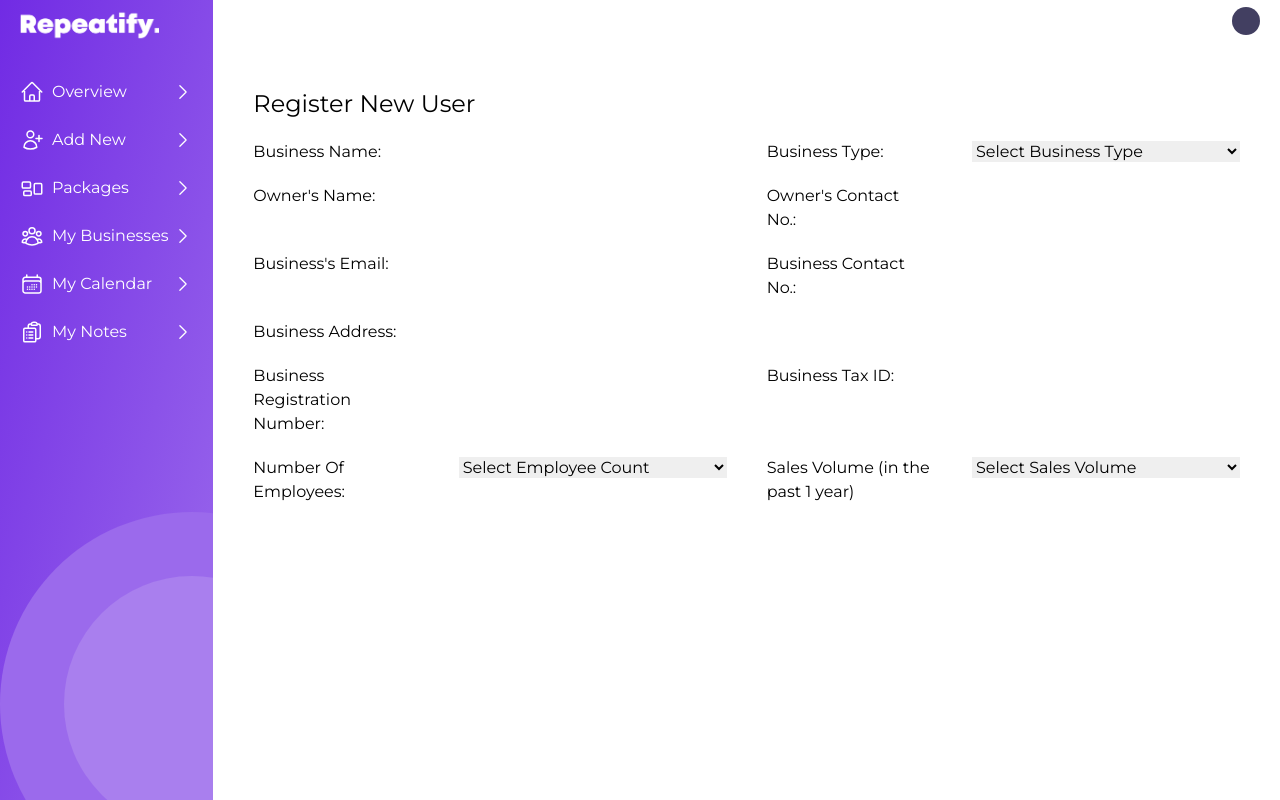
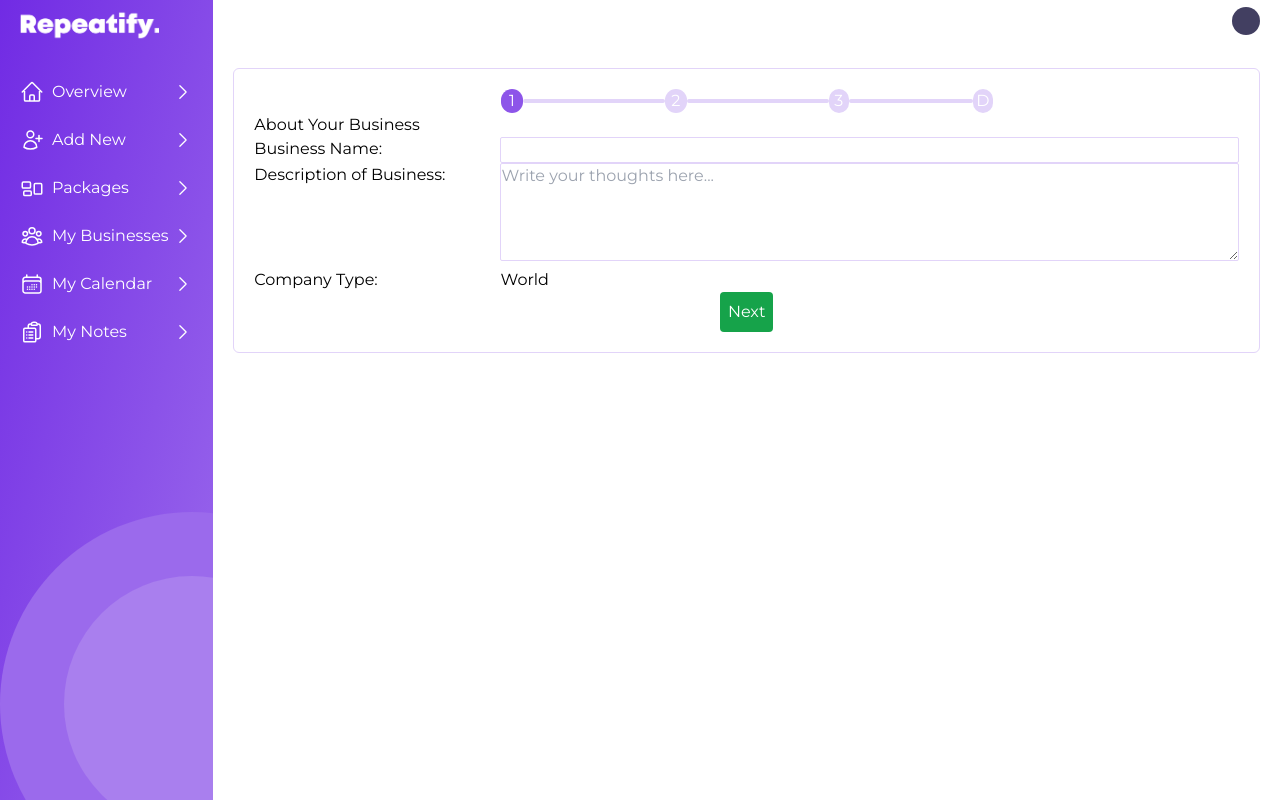
Before and after one commit to orgharoy/saas-bros_employee, a React (Create React App) app: page /register-business in a window 1280 px wide. Built offline with nearby package versions, Linux system fonts and the light colour scheme.

Commit message:
Business Registration Formatting

```diff
--- /dev/null
+++ b/src/components/RegisterNewUser/AboutBusiness.js
@@ -0,0 +1,37 @@
+import React from 'react'
+
+const AboutBusiness = ({formValues, setFormValues}) => {
+  return (
+    <div className="w-full">
+        <h1>About Your Business</h1>
+        <div className="grid grid-cols-4">
+
+          <div className="col-span-1">
+            <label htmlFor="businessName">Business Name:</label>
+          </div>
+          <div className="col-span-3">
+            <input type="text" name="businessName" id="businessName" value={formValues.businessName} onChange={(e) => setFormValues({...formValues, businessName:e.target.value})} className="w-full border border-purple-9 rounded-sm"/>
+          </div>
+
+
+          <div className="col-span-1">
+            <label htmlFor="businessDescription">Description of Business: </label>
+          </div>
+          <div className="col-span-3">
+            <textarea id="businessDescription" rows="4" class="w-full border border-purple-9 rounded-sm" placeholder="Write your thoughts here..."></textarea>
+          </div>
+
+
+          <div className="col-span-1">
+            <label htmlFor="businessName">Company Type: </label>
+          </div>
+          <div className="col-span-3">
+            <h1>World</h1>
+          </div>
+
+        </div>
+    </div>
+  )
+}
+
+export default AboutBusiness
--- /dev/null
+++ b/src/components/RegisterNewUser/AboutMerchant.js
@@ -0,0 +1,11 @@
+import React from 'react'
+
+const AboutMerchant = () => {
+  return (
+    <div>
+        About You
+    </div>
+  )
+}
+
+export default AboutMerchant
--- a/src/pages/RegisterNewUser.js
+++ b/src/pages/RegisterNewUser.js
@@ -1,9 +1,13 @@
 import React, { useState, useContext } from 'react';
 import axios from 'axios';
+
+import AboutBusiness from '../components/RegisterNewUser/AboutBusiness.js';
+import AboutMerchant from '../components/RegisterNewUser/AboutMerchant.js';
 
 import { UserContext } from '../userContext.js';
 
 const RegisterNewUser = () => {
+  const [page, setPage] = useState(1);
 
   const { userId, setUserId } = useContext(UserContext);
 
@@ -155,152 +159,260 @@ const RegisterNewUser = () => {
     setErrorMessage("");
   }
 
+//////////////////////////////////////////////////////
+
+  const FormDisplay = () => {
+    if(page === 1){
+      return(<AboutBusiness formValues={formValues} setFormValues={setFormValues} />)
+    } else if(page === 2){
+      return(<AboutMerchant formValues={formValues} setFormValues={setFormValues} />)
+    } else {
+      return (<h1>There was an Error {page}</h1>)
+    }
+  };
+
+  const ForwardButton = () => {
+    if(page === 1 || page === 2 || page=== 3){
+      return(
+        <div className="bg-green text-white p-2 rounded mx-2 cursor-pointer" onClick={()=>{setPage((page) => page + 1);}}>
+          <h1>Next</h1>
+        </div>
+      )
+    }
+    else if(page=== 4){
+      return;
+    } else {
+      return(
+        <div className="bg-purple-6 text-white p-2 rounded mx-2 cursor-pointer">
+          <p>Fuckity Fuck</p>
+        </div>
+      )
+    }
+  }
+
+  const BackButton = () => {
+    if(page=== 1){
+      return;
+    }
+    else if(page === 2 || page=== 3 || page=== 4){
+      return(
+        <div className="bg-purple-1 text-white p-2 rounded mx-2 cursor-pointer" onClick={()=>{setPage((page) => page - 1);}}>
+          <p>Back</p>
+        </div>
+      )
+    } else {
+      return(
+        <div className="bg-purple-6 text-white p-2 rounded mx-2 cursor-pointer">
+          <p>Fuckity Fuck</p>
+        </div>
+      )
+    }
+  }
+
+  const ConfirmButton = () => {
+    if(page=== 1 || page === 2 || page=== 3){
+      return;
+    }
+    else if(page === 4){
+      return(
+        <div className="bg-purple-1 text-white p-2 rounded mx-2 cursor-pointer" onClick={()=>{setPage((page) => page - 1);}}>
+          <p>Create User</p>
+        </div>
+      )
+    } else {
+      return(
+        <div className="bg-purple-6 text-white p-2 rounded mx-2 cursor-pointer">
+          <p>Fuckity Fuck</p>
+        </div>
+      )
+    }
+  }
+
   return (
-    <div className="bg-pink-1 p-5 rounded-md text-center">
-      <h1 className="text-left text-2xl mb-5">Register New User </h1>
+    <div className="border border-purple-9 rounded-md p-5 flex flex-col items-center">
 
-      <form>
-        <div className="grid grid-cols-10 gap-x-10">
+      <div className="w-2/4">
+        <div className="grid grid-cols-3">
+          <div className="flex items-center">
+            <div className="relative w-6 aspect-square bg-purple-3 rounded-full text-white flex items-center justify-center z-30">
+              <p>1</p>
+            </div>
+            <div className={`w-11/12 h-1 ${page === 1 ? 'bg-purple-9' : 'bg-purple-3'} rounded-md`}></div>
+          </div>
+          <div className="flex items-center">
+            <div className={`relative w-6 aspect-square ${page === 1 ? 'bg-purple-9' : 'bg-purple-3'} rounded-full text-white flex items-center justify-center z-30`}>
+              <p>2</p>
+            </div>
+            <div className={`w-11/12 h-1 ${page === 1 || page === 2 ? 'bg-purple-9' : 'bg-purple-3'} rounded-md`}></div>
+          </div>
+          <div className="flex items-center">
+            <div className={`relative w-6 aspect-square ${page === 1 || page === 2 ? 'bg-purple-9' : 'bg-purple-3'} rounded-full text-white flex items-center justify-center z-30`}>
+              <p>3</p>
+            </div>
+            <div className={`w-11/12 h-1 ${page === 1 || page === 2 || page === 3 ? 'bg-purple-9' : 'bg-purple-3'} rounded-md`}></div>
+            <div className={`relative w-6 aspect-square ${page === 1 || page === 2 || page === 3 ? 'bg-purple-9' : 'bg-purple-3'} rounded-full text-white flex items-center justify-center z-30`}>
+              <p>D</p>
+            </div>
+          </div>
+        </div>
+      </div>
 
-          <div className="col-span-2 pb-5 text-left">
-            <label htmlFor="businessName">Business Name: </label>
-          </div>
+      <div className="w-full">
+        {FormDisplay()}
+      </div>
 
-          <div  className="col-span-3 pb-5">
-            <input type="text" name="businessName" id="businessName" value={formValues.businessName} onChange={(e) => setFormValues({...formValues, businessName:e.target.value})} className="w-full"/>
-            {errorMessage.businessName && <p className="text-red-500 text-left">{errorMessage.businessName}</p>}
-          </div>
+      <div className="flex justify-center">
+        {BackButton()}
+        {ForwardButton()}
+        {ConfirmButton()}
+      </div>
+    </div>
 
-          <div className="col-span-2 pb-5 text-left">
-            <label htmlFor="businessType">Business Type: </label>
-          </div>
+//     <div className="bg-white p-5 rounded-md text-center text-black">
+//       <h1 className="text-left text-2xl mb-5">Register New User </h1>
 
-          <div  className="col-span-3 pb-5">
-            <select name="businessType" id="businessType" value={formValues.businessType} onChange={(e) => setFormValues({...formValues, businessType:e.target.value})} className="w-full">
-              <option>Select Business Type</option>
-              <option value="Partnership">Partnership</option>
-              <option value="Private Limited Company">Private Limited Company</option>
-              <option value="Public Limited Company">Public Limited Company</option>
-              <option value="Unlimited Company">Unlimited Company</option>
-              <option value="htmlForeign Company">Foreign Company</option>
-              <option value="Limited Liability Partnership">Limited Liability Partnership</option>
-            </select>
-            {errorMessage.businessType && <p className="text-red-500 text-left">{errorMessage.businessType}</p>}
-          </div>
+//       <form>
+//         <div className="grid grid-cols-10 gap-x-10">
+
+//           <div className="col-span-2 pb-5 text-left">
+//             <label htmlFor="businessName">Business Name: </label>
+//           </div>
+
+//           <div  className="col-span-3 pb-5">
+//             <input type="text" name="businessName" id="businessName" value={formValues.businessName} onChange={(e) => setFormValues({...formValues, businessName:e.target.value})} className="w-full"/>
+//             {errorMessage.businessName && <p className="text-red-500 text-left">{errorMessage.businessName}</p>}
+//           </div>
+
+//           <div className="col-span-2 pb-5 text-left">
+//             <label htmlFor="businessType">Business Type: </label>
+//           </div>
+
+//           <div  className="col-span-3 pb-5">
+//             <select name="businessType" id="businessType" value={formValues.businessType} onChange={(e) => setFormValues({...formValues, businessType:e.target.value})} className="w-full">
+//               <option>Select Business Type</option>
+//               <option value="Partnership">Partnership</option>
+//               <option value="Private Limited Company">Private Limited Company</option>
+//               <option value="Public Limited Company">Public Limited Company</option>
+//               <option value="Unlimited Company">Unlimited Company</option>
+//               <option value="htmlForeign Company">Foreign Company</option>
+//               <option value="Limited Liability Partnership">Limited Liability Partnership</option>
+//             </select>
+//             {errorMessage.businessType && <p className="text-red-500 text-left">{errorMessage.businessType}</p>}
+//           </div>
 
 
-{/* this is another row */}
+// {/* this is another row */}
 
-          <div className="col-span-2 pb-5 text-left">
-            <label htmlFor="ownerName">Owner's Name:</label>
-          </div>
+//           <div className="col-span-2 pb-5 text-left">
+//             <label htmlFor="ownerName">Owner's Name:</label>
+//           </div>
 
-          <div  className="col-span-3 pb-5">
-            <input type="text" name="ownerName" id="ownerName" value={formValues.ownerName} onChange={(e) => setFormValues({...formValues, ownerName:e.target.value})} className="w-full"/>
-            {errorMessage.ownerName && <p className="text-red-500 text-left">{errorMessage.ownerName}</p>}
-          </div>
+//           <div  className="col-span-3 pb-5">
+//             <input type="text" name="ownerName" id="ownerName" value={formValues.ownerName} onChange={(e) => setFormValues({...formValues, ownerName:e.target.value})} className="w-full"/>
+//             {errorMessage.ownerName && <p className="text-red-500 text-left">{errorMessage.ownerName}</p>}
+//           </div>
 
-          <div className="col-span-2 pb-5 text-left">
-            <label htmlFor="ownerContactNumber">Owner's Contact No.:</label>
-          </div>
+//           <div className="col-span-2 pb-5 text-left">
+//             <label htmlFor="ownerContactNumber">Owner's Contact No.:</label>
+//           </div>
 
-          <div  className="col-span-3 pb-5">
-            <input type="tel" name="ownerContactNumber" id="ownerContactNumber" value={formValues.ownerContactNumber} onChange={(e) => setFormValues({...formValues, ownerContactNumber:e.target.value})} className="w-full"/>
-            {errorMessage.ownerContactNumber && <p className="text-red-500 text-left">{errorMessage.ownerContactNumber}</p>}
-          </div>
+//           <div  className="col-span-3 pb-5">
+//             <input type="tel" name="ownerContactNumber" id="ownerContactNumber" value={formValues.ownerContactNumber} onChange={(e) => setFormValues({...formValues, ownerContactNumber:e.target.value})} className="w-full"/>
+//             {errorMessage.ownerContactNumber && <p className="text-red-500 text-left">{errorMessage.ownerContactNumber}</p>}
+//           </div>
 
-{/* this is another row */}
+// {/* this is another row */}
 
-          <div className="col-span-2 pb-5 text-left">
-            <label htmlFor="businessEmail">Business's Email:</label>
-          </div>
+//           <div className="col-span-2 pb-5 text-left">
+//             <label htmlFor="businessEmail">Business's Email:</label>
+//           </div>
 
-          <div  className="col-span-3 pb-5">
-            <input type="email" name="businessEmail" id="businessEmail" value={formValues.businessEmail} onChange={(e) => setFormValues({...formValues, businessEmail:e.target.value})}  className="w-full"/>
-            {errorMessage.businessEmail && <p className="text-red-500 text-left">{errorMessage.businessEmail}</p>}
-          </div>
+//           <div  className="col-span-3 pb-5">
+//             <input type="email" name="businessEmail" id="businessEmail" value={formValues.businessEmail} onChange={(e) => setFormValues({...formValues, businessEmail:e.target.value})}  className="w-full"/>
+//             {errorMessage.businessEmail && <p className="text-red-500 text-left">{errorMessage.businessEmail}</p>}
+//           </div>
 
-          <div className="col-span-2 pb-5 text-left">
-            <label htmlFor="businessContactNumber">Business Contact No.:</label>
-          </div>
+//           <div className="col-span-2 pb-5 text-left">
+//             <label htmlFor="businessContactNumber">Business Contact No.:</label>
+//           </div>
 
-          <div  className="col-span-3 pb-5">
-            <input type="tel" name="businessContactNumber" id="businessContactNumber" value={formValues.businessContactNumber} onChange={(e) => setFormValues({...formValues, businessContactNumber:e.target.value})} className="w-full"/>
-            {errorMessage.businessContactNumber && <p className="text-red-500 text-left">{errorMessage.businessContactNumber}</p>}
-          </div>
+//           <div  className="col-span-3 pb-5">
+//             <input type="tel" name="businessContactNumber" id="businessContactNumber" value={formValues.businessContactNumber} onChange={(e) => setFormValues({...formValues, businessContactNumber:e.target.value})} className="w-full"/>
+//             {errorMessage.businessContactNumber && <p className="text-red-500 text-left">{errorMessage.businessContactNumber}</p>}
+//           </div>
 
 
-{/* this is another row */}
+// {/* this is another row */}
 
-          <div className="col-span-2 pb-5 text-left">
-            <label htmlFor="businessAddress">Business Address:</label>
-          </div>
+//           <div className="col-span-2 pb-5 text-left">
+//             <label htmlFor="businessAddress">Business Address:</label>
+//           </div>
 
-          <div  className="col-span-8 pb-5">
-            <input type="text" name="businessAddress" id="businessAddress" value={formValues.businessAddress} onChange={(e) => setFormValues({...formValues, businessAddress:e.target.value})} className="w-full"/>
-            {errorMessage.businessAddress && <p className="text-red-500 text-left">{errorMessage.businessAddress}</p>}
-          </div>
+//           <div  className="col-span-8 pb-5">
+//             <input type="text" name="businessAddress" id="businessAddress" value={formValues.businessAddress} onChange={(e) => setFormValues({...formValues, businessAddress:e.target.value})} className="w-full"/>
+//             {errorMessage.businessAddress && <p className="text-red-500 text-left">{errorMessage.businessAddress}</p>}
+//           </div>
 
 
-{/* this is another row */}
+// {/* this is another row */}
 
-          <div className="col-span-2 pb-5 text-left">
-            <label htmlFor="businessRegNumber">Business Registration Number:</label>
-          </div>
+//           <div className="col-span-2 pb-5 text-left">
+//             <label htmlFor="businessRegNumber">Business Registration Number:</label>
+//           </div>
 
-          <div  className="col-span-3 pb-5">
-            <input type="text" name="businessRegNumber" id="businessRegNumber" value={formValues.businessRegNumber} onChange={(e) => setFormValues({...formValues, businessRegNumber:e.target.value})} className="w-full"/>
-            {errorMessage.businessRegNumber && <p className="text-red-500 text-left">{errorMessage.businessRegNumber}</p>}
-          </div>
+//           <div  className="col-span-3 pb-5">
+//             <input type="text" name="businessRegNumber" id="businessRegNumber" value={formValues.businessRegNumber} onChange={(e) => setFormValues({...formValues, businessRegNumber:e.target.value})} className="w-full"/>
+//             {errorMessage.businessRegNumber && <p className="text-red-500 text-left">{errorMessage.businessRegNumber}</p>}
+//           </div>
 
-          <div className="col-span-2 pb-5 text-left">
-            <label htmlFor="businessTaxId">Business Tax ID: </label>
-          </div>
+//           <div className="col-span-2 pb-5 text-left">
+//             <label htmlFor="businessTaxId">Business Tax ID: </label>
+//           </div>
 
-          <div  className="col-span-3 pb-5">
-            <input type="text" name="businessTaxId" id="businessTaxId" value={formValues.businessTaxId} onChange={(e) => setFormValues({...formValues, businessTaxId:e.target.value})} className="w-full"/>
-            {errorMessage.businessTaxId && <p className="text-red-500 text-left">{errorMessage.businessTaxId}</p>}
-          </div>
+//           <div  className="col-span-3 pb-5">
+//             <input type="text" name="businessTaxId" id="businessTaxId" value={formValues.businessTaxId} onChange={(e) => setFormValues({...formValues, businessTaxId:e.target.value})} className="w-full"/>
+//             {errorMessage.businessTaxId && <p className="text-red-500 text-left">{errorMessage.businessTaxId}</p>}
+//           </div>
 
-{/* this is another row */}
+// {/* this is another row */}
 
-          <div className="col-span-2 pb-5 text-left">
-            <label htmlFor="numberOfEmployees">Number Of Employees:</label>
-          </div>
+//           <div className="col-span-2 pb-5 text-left">
+//             <label htmlFor="numberOfEmployees">Number Of Employees:</label>
+//           </div>
 
-          <div  className="col-span-3 pb-5">
-            <select name="numberOfEmployees" id="numberOfEmployees" value={formValues.numberOfEmployees} onChange={(e) => setFormValues({...formValues, numberOfEmployees:e.target.value})} className="w-full">
-              <option>Select Employee Count</option>
-              <option value="Under 10">Under 10</option>
-              <option value="11 - 30">11 - 30</option>
-              <option value="31 - 50">31 - 50</option>
-              <option value="50 - 100">50 - 100</option>
-              <option value="Above 100">Above 100</option>
-            </select>
-            {errorMessage.numberOfEmployees && <p className="text-red-500 text-left">{errorMessage.numberOfEmployees}</p>}
-          </div>
+//           <div  className="col-span-3 pb-5">
+//             <select name="numberOfEmployees" id="numberOfEmployees" value={formValues.numberOfEmployees} onChange={(e) => setFormValues({...formValues, numberOfEmployees:e.target.value})} className="w-full">
+//               <option>Select Employee Count</option>
+//               <option value="Under 10">Under 10</option>
+//               <option value="11 - 30">11 - 30</option>
+//               <option value="31 - 50">31 - 50</option>
+//               <option value="50 - 100">50 - 100</option>
+//               <option value="Above 100">Above 100</option>
+//             </select>
+//             {errorMessage.numberOfEmployees && <p className="text-red-500 text-left">{errorMessage.numberOfEmployees}</p>}
+//           </div>
 
-          <div className="col-span-2 pb-5 text-left">
-            <label htmlFor="salesVolume">Sales Volume (in the past 1 year)</label>
-          </div>
+//           <div className="col-span-2 pb-5 text-left">
+//             <label htmlFor="salesVolume">Sales Volume (in the past 1 year)</label>
+//           </div>
 
-          <div  className="col-span-3 pb-5">
-            <select name="salesVolume" id="salesVolume" value={formValues.salesVolume} onChange={(e) => setFormValues({...formValues, salesVolume:e.target.value})} className="w-full">
-              <option>Select Sales Volume</option>
-              <option value="Below RM 100,000">Below RM 100,000</option>
-              <option value="RM 100,001 - RM 500,000">RM 100,001 - RM 500,000</option>
-              <option value="RM 500,001 - RM 1,000,000">RM 500,001 - RM 1,000,000</option>
-              <option value="Above RM 1,000,000">Above RM 1,000,000</option>
-            </select>
-            {errorMessage.salesVolume && <p className="text-red-500 text-left">{errorMessage.salesVolume}</p>}
-          </div>
+//           <div  className="col-span-3 pb-5">
+//             <select name="salesVolume" id="salesVolume" value={formValues.salesVolume} onChange={(e) => setFormValues({...formValues, salesVolume:e.target.value})} className="w-full">
+//               <option>Select Sales Volume</option>
+//               <option value="Below RM 100,000">Below RM 100,000</option>
+//               <option value="RM 100,001 - RM 500,000">RM 100,001 - RM 500,000</option>
+//               <option value="RM 500,001 - RM 1,000,000">RM 500,001 - RM 1,000,000</option>
+//               <option value="Above RM 1,000,000">Above RM 1,000,000</option>
+//             </select>
+//             {errorMessage.salesVolume && <p className="text-red-500 text-left">{errorMessage.salesVolume}</p>}
+//           </div>
 
-        </div>
+//         </div>
 
-        <button onClick={handleSubmit} className="bg-purple-600 text-white px-5 py-2 rounded-md hover:bg-white hover:text-purple-600 mx-3">Create Business</button>
-        <button onClick={cancelButton} className="bg-red-600 text-white px-5 py-2 rounded-md hover:bg-white hover:text-red-600 mx-3">Clear All</button>
-      </form>
-    </div>
+//         <button onClick={handleSubmit} className="bg-purple-600 text-white px-5 py-2 rounded-md hover:bg-white hover:text-purple-600 mx-3">Create Business</button>
+//         <button onClick={cancelButton} className="bg-red-600 text-white px-5 py-2 rounded-md hover:bg-white hover:text-red-600 mx-3">Clear All</button>
+//       </form>
+//     </div>
   )
 }
 
--- a/src/pages/ViewUsers.js
+++ b/src/pages/ViewUsers.js
@@ -29,7 +29,7 @@ const ViewUsers = () => {
   };
 
   return (
-    <div className=" bg-pink-200 p-5 rounded-md">
+    <div className="bg-purple-7 p-5 rounded-md">
       <h1 className="text-left">Merchants</h1>
       <div className="flex w-full justify-end mb-5">
         <input placeholder="search" className="px-3 rounded-md"/>
```
